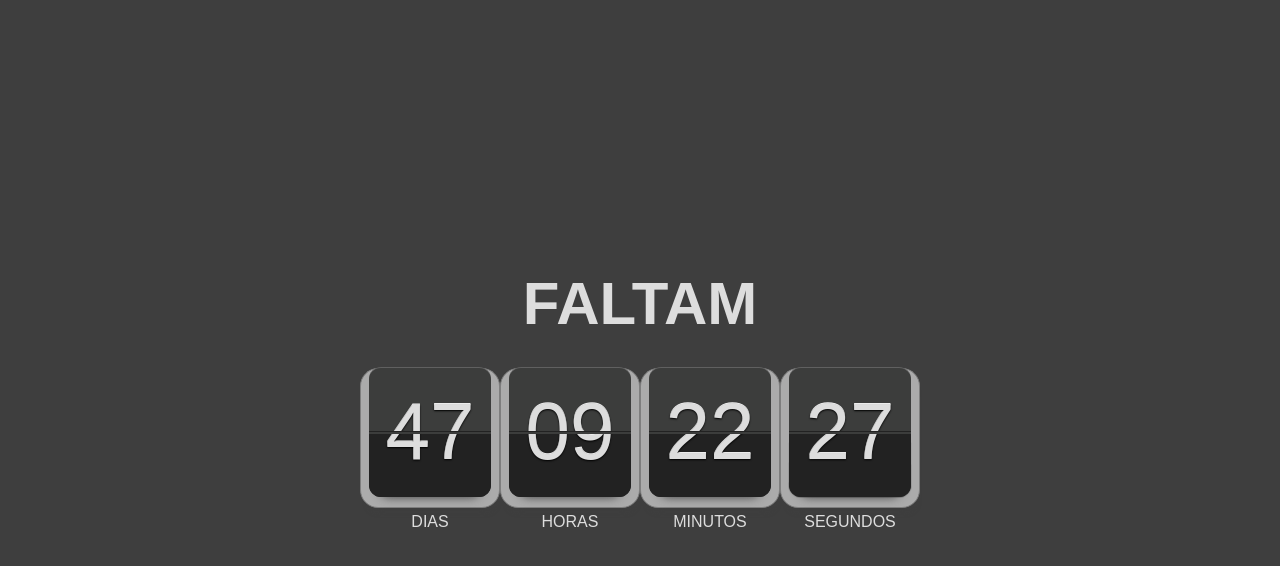
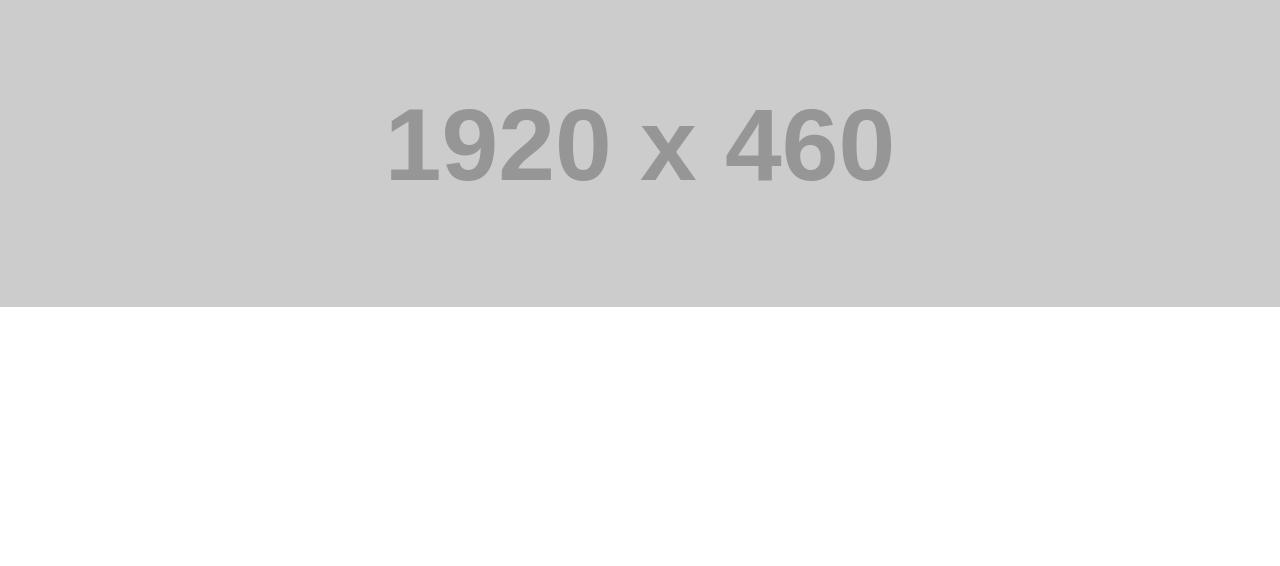
Before and after one commit to Dailton-Bastos/Countdown, a React (Vite) app: page / in a window 1280 px wide. Shown: the top 566 px of the page. Built offline with nearby package versions, Linux system fonts and the light colour scheme.

Commit message:
feat: add banner component

```diff
--- a/src/App.tsx
+++ b/src/App.tsx
@@ -1,5 +1,10 @@
-import { Countdown } from './components/Countdown';
+// import { Countdown } from './components/Countdown';
+{
+  /* <Countdown futureDate="24 November 2022 23:59:59 GMT-0300" /> */
+}
+
+import { BlackFriday } from './components/Main';
 
 export const App = () => {
-  return <Countdown futureDate="24 November 2022 23:59:59 GMT-0300" />;
+  return <BlackFriday />;
 };
--- /dev/null
+++ b/src/components/BannerTv/global.css
@@ -0,0 +1,30 @@
+.blackFriday__banner {
+  display: block;
+  width: 100%;
+  max-width: 1920px;
+  margin: 0 auto;
+  position: relative;
+}
+
+.banner__default {
+  display: block;
+  width: 100%;
+}
+
+.banner__default img {
+  display: block;
+  height: auto;
+  max-width: 100%;
+}
+
+@media (min-width: 1024px) {
+  .banner__default.hide--lg {
+    display: none;
+  }
+}
+
+@media (max-width: 1025px) {
+  .banner__default.hide--sm {
+    display: none;
+  }
+}
--- /dev/null
+++ b/src/components/BannerTv/index.tsx
@@ -0,0 +1,17 @@
+import type { Props } from './types';
+
+import './global.css';
+
+export const BannerTv = ({ banner, alt }: Props) => {
+  return (
+    <div className="blackFriday__banner">
+      <div className="banner__default hide--sm">
+        <img src={banner?.desktop} alt={alt} />
+      </div>
+
+      <div className="banner__default hide--lg">
+        <img src={banner?.mobile} alt={alt} />
+      </div>
+    </div>
+  );
+};
--- /dev/null
+++ b/src/components/BannerTv/types.ts
@@ -0,0 +1,7 @@
+export interface Props {
+  banner: {
+    desktop: string;
+    mobile: string;
+  };
+  alt: string;
+}
--- /dev/null
+++ b/src/components/Main/index.tsx
@@ -0,0 +1,18 @@
+import React from 'react';
+import { BannerTv } from '../BannerTv';
+
+export const BlackFriday = () => {
+  const banner = React.useMemo(() => {
+    return {
+      desktop: 'https://via.placeholder.com/1920x460/3e3e3e',
+      mobile: 'https://via.placeholder.com/1024x1328/3e3e3e',
+    };
+  }, []);
+  return (
+    <main className="blackFriday__main">
+      <section className="blackFriday__area--banner">
+        <BannerTv banner={banner} alt="Black Friday" />
+      </section>
+    </main>
+  );
+};
--- a/src/styles/global.css
+++ b/src/styles/global.css
@@ -4,7 +4,3 @@
   box-sizing: border-box;
   font-family: Arial, Helvetica, sans-serif;
 }
-
-body {
-  background-color: #3e3e3e;
-}
```
